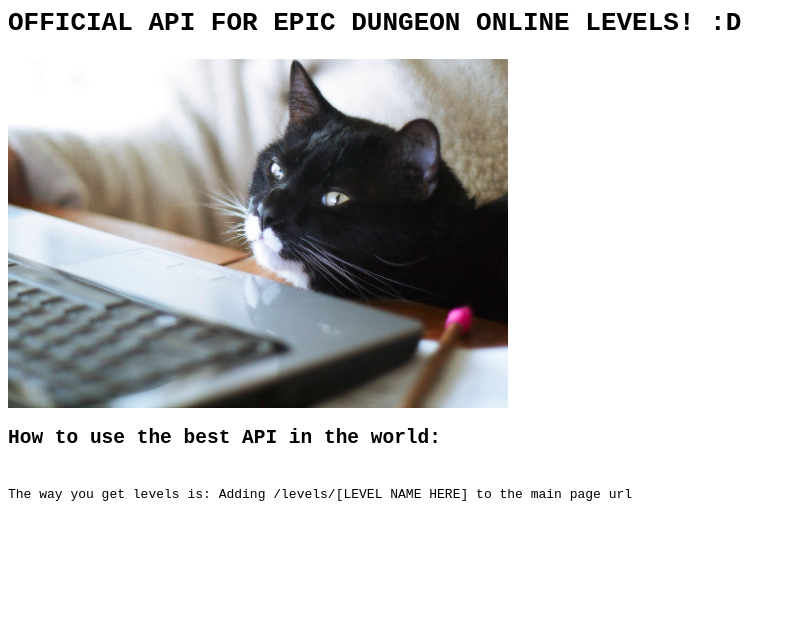
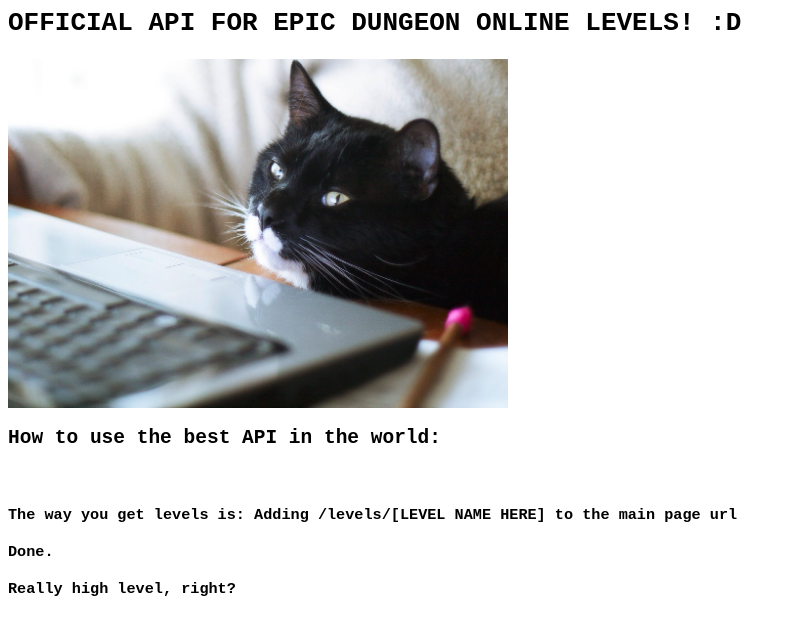
Before and after one commit to Raffiepro/EpicDungeon, a plain HTML site: page api_page.html in a window 1280 px wide. Shown: the whole page, without its empty margins (0-796 px from the left). Drawn offline with Linux system fonts and the light colour scheme.

Commit message:
Update api_page.html

```diff
--- a/api_page.html
+++ b/api_page.html
@@ -12,6 +12,8 @@
   <p><h2><code>How to use the best API in the world:</code></h2></p>
   <br>
 
-  <code>The way you get levels is: Adding /levels/[LEVEL NAME HERE] to the main page url</code>
+  <p><h3><code>The way you get levels is: Adding /levels/[LEVEL NAME HERE] to the main page url</code></h3></p>
+  <p><h3><code>Done.</code></h3></p>
+  <p><h3><code>Really high level, right?</code></h3></p>
 
 </body>
```
